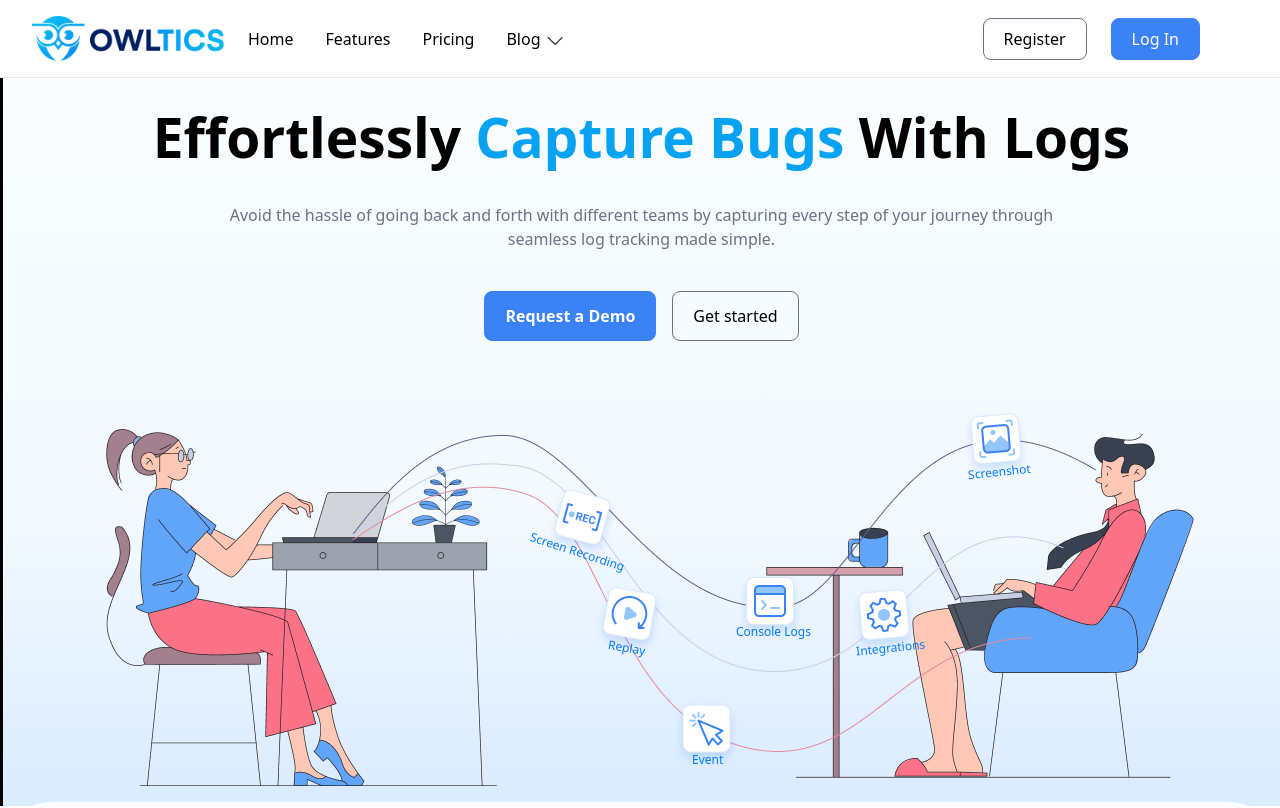
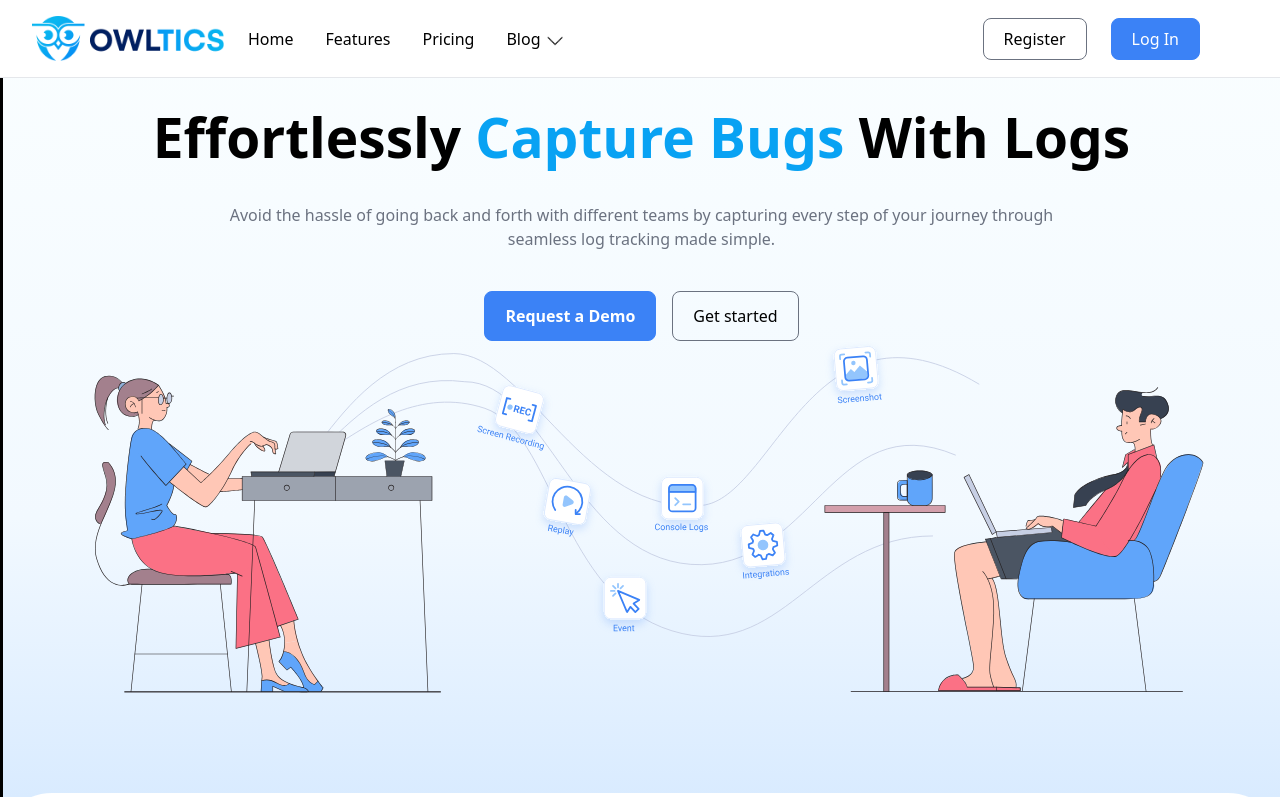
Before and after one commit to Rachitnarula20/Owltics, a React (Vite) app: page / in a window 1280 px wide. Shown: the top 808 px of the page. Built offline with nearby package versions, Linux system fonts and the light colour scheme.

Commit message:
img change

```diff
--- a/src/components/Hero.jsx
+++ b/src/components/Hero.jsx
@@ -1,5 +1,5 @@
 import React from 'react'
-import Hero_2 from '../assets/30.png'
+import Hero_2 from '../assets/Group 514161.svg'
 import Hero_img from './Hero_img'
 const Hero = () => {
   return (
@@ -25,11 +25,11 @@
         </div>
       </div>
       <div className='sml:hidden'>
-      <Hero_img />
+      {/* <Hero_img /> */}
       </div>
-      {/* <div className=' pb-20'>
+      <div className=' pb-20'>
       <img src={Hero_2} alt='hero' />
-    </div> */}
+    </div>
     </div>
 
   )
--- a/src/components/Hero_img.jsx
+++ b/src/components/Hero_img.jsx
@@ -15,26 +15,12 @@
   return (
     <div className='whole page flex justify-between mt-16 '>
       <div>
-    <img src={img1} alt="woman" />
-    <img className='absolute bottom-48 left-[22rem]' src={wire1} alt="" />
-    <img className='absolute bottom-60 left-[34rem] z-10 ' src={rec} alt="" />
-    <img className='absolute bottom-36 left-[37rem] z-10 ' src={replay} alt="" />
-    <img className='absolute bottom-8 left-[42rem] z-10 ' src={event} alt="" />
-    <img className='absolute bottom-40 left-[46rem] z-10 ' src={console} alt="" />
-    <img className='absolute bottom-36 left-[53rem] z-10 ' src={integrations} alt="" />
-    <img className='absolute bottom-80 left-[60rem] z-10 ' src={ss} alt="" />
-    <h6 className='text-xs absolute bottom-60 left-[33rem] rotate-[18deg] text-[#037AF8] z-10'>Screen Recording</h6>
-    <h6 className='text-xs absolute bottom-36 left-[38rem] rotate-[10deg] text-[#037AF8] z-10'>Replay</h6>
-    <h6 className='text-xs absolute bottom-36 left-[53.5rem] rotate-[354deg] text-[#037AF8] z-10'>Integrations</h6>
-    <h6 className='text-xs absolute bottom-8 left-[43.25rem] rotate-[0deg] text-[#037AF8] z-10'>Event</h6>
-    <h6 className='text-xs absolute bottom-40 left-[46rem] rotate-[0deg] text-[#037AF8] z-10'>Console Logs</h6>
-    <h6 className='text-xs absolute bottom-80 left-[60.5rem] rotate-[354deg] text-[#037AF8] z-10'>Screenshot</h6>
-    <img className='absolute bottom-32 left-[22rem]' src={wire2} alt="" />
-    <img className='absolute bottom-12  left-[22rem]' src={wire3} alt="" />
+    <img className='z-20' src={img1} alt="woman" />
+    <img className='translate-x-1/2 translate-y-[-412px] z-10' src={wire1} alt="" />
 
       </div>
       <div>
-        <img src={img2} alt="" />
+        <img className='z-20' src={img2} alt="man" />
       </div>
     </div>
   )
```
Also changed, not shown: src/assets/Group 514161.svg (added).
